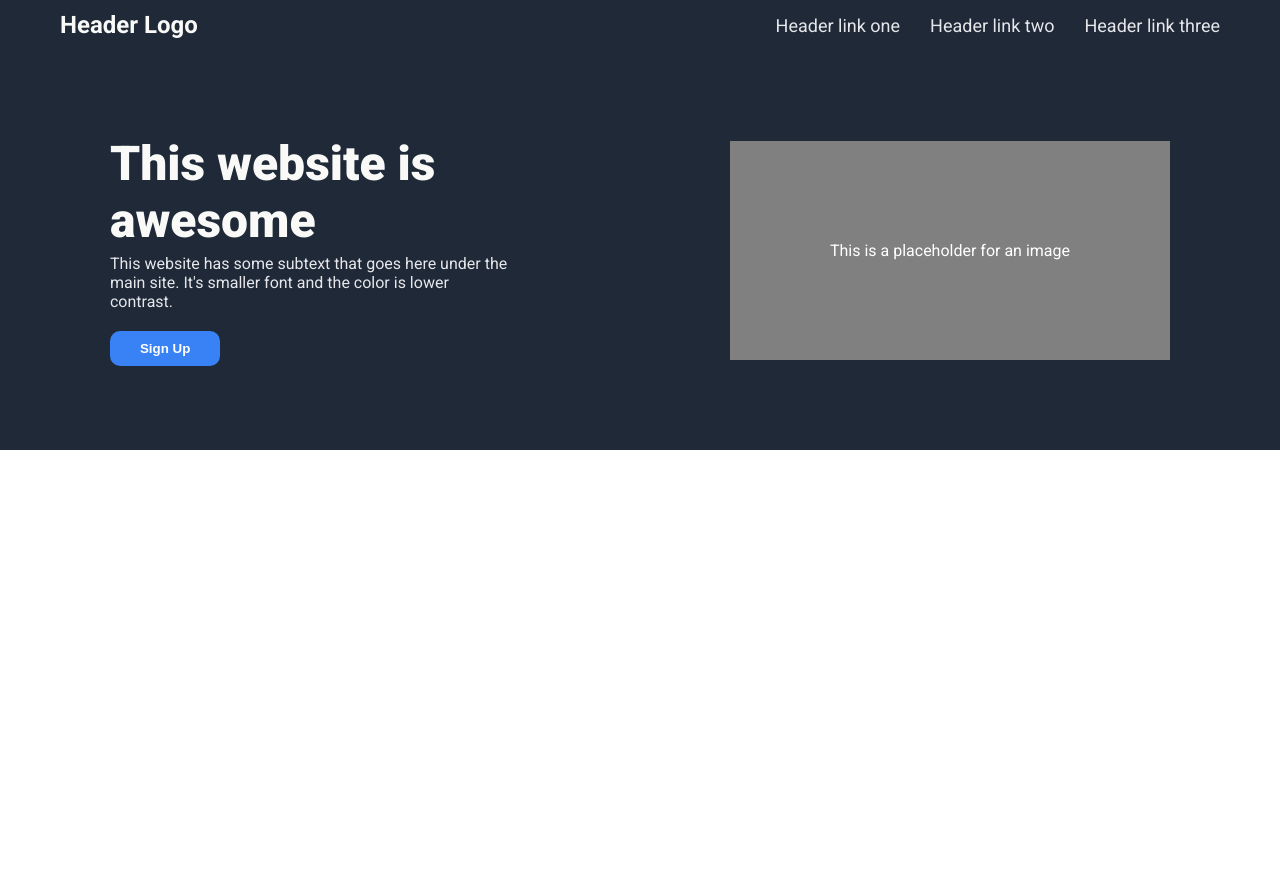
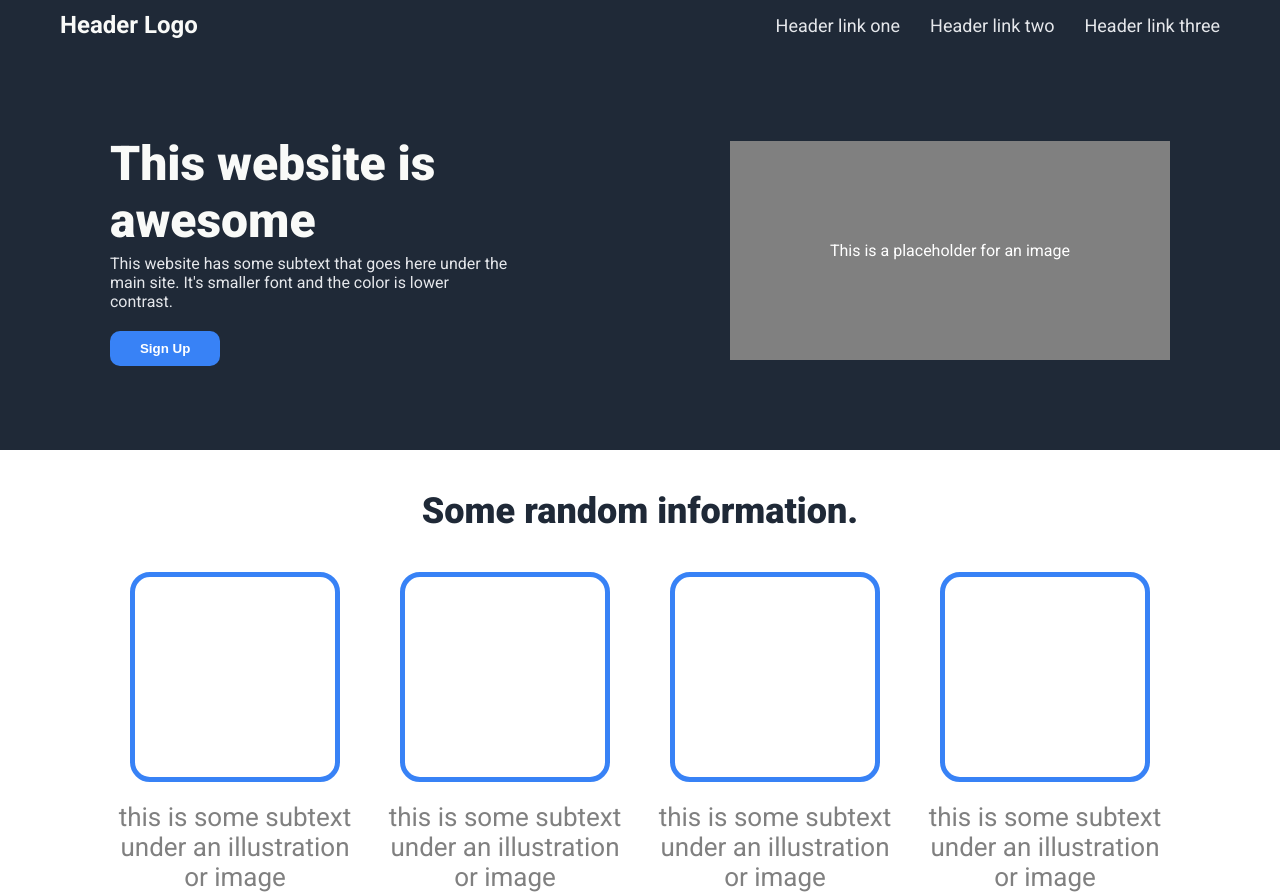
Before and after one commit to moscickamarta/OdinLandingPage, a plain HTML site: page index.html in a window 1280 px wide. Before the commit the page ends 800 px from the top, so only its background shows below. Drawn offline with Linux system fonts and the light colour scheme.

Commit message:
Outlined information section and applied styles.

```diff
--- a/index.html
+++ b/index.html
@@ -34,13 +34,25 @@
 
     <div class="section-two">
       <div class="title-second">
-
+        Some random information.
       </div>
       <div class="main-second">
-        <div></div>
-        <div></div>
-        <div></div>
-        <div></div>
+        <div class="info-container">
+          <div class="info-placeholder"></div>
+          <div class="info-subinfo">this is some subtext under an illustration or image</div>
+        </div>
+        <div class="info-container">
+          <div class="info-placeholder"></div>
+          <div class="info-subinfo">this is some subtext under an illustration or image</div>
+        </div>
+        <div class="info-container">
+          <div class="info-placeholder"></div>
+          <div class="info-subinfo">this is some subtext under an illustration or image</div>
+        </div>
+        <div class="info-container">
+          <div class="info-placeholder"></div>
+          <div class="info-subinfo">this is some subtext under an illustration or image</div>
+        </div>
       </div>
     </div>
 
--- a/style.css
+++ b/style.css
@@ -78,3 +78,46 @@ body{
 background-color: gray;
 padding: 100px;
 }
+
+.section-two{
+  display: flex;
+  flex-direction: column;
+}
+
+.title-second{
+  font-size: 36px;
+  color: #1F2937;
+  font-weight: 900;
+  align-self: center;
+  margin-top: 40px;
+  margin-bottom: 40px;
+}
+
+.main-second{
+  display: flex;
+  justify-content: center;
+  gap: 20px;
+}
+
+.info-container{
+  display: flex;
+  flex-direction: column;
+  align-items: center;
+  gap: 20px;
+  max-width: 250px;
+}
+
+.info-placeholder{
+  width: 200px;
+  height: 200px;
+  background-color: white;
+  border-radius: 20px;
+  border: solid, 5px, #3882F6;
+}
+
+.info-subinfo{
+color: grey;
+font-weight: 400;
+text-align: center;
+font-size: 26px;
+}
```
